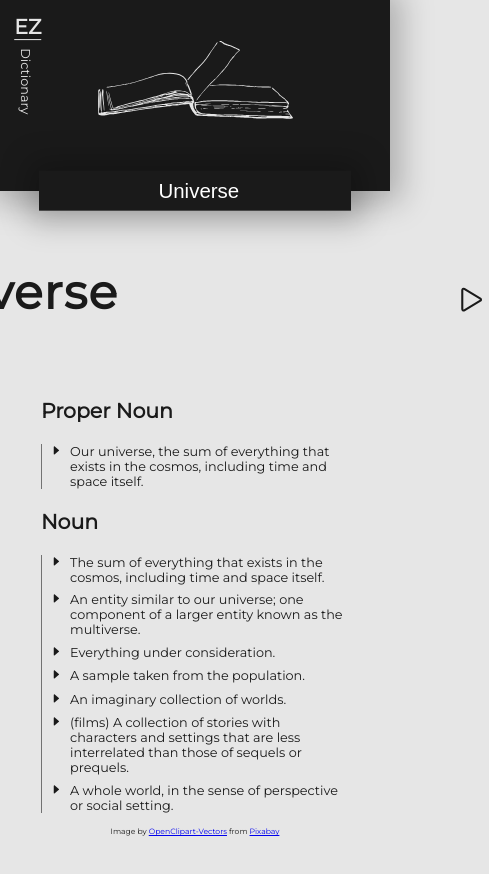
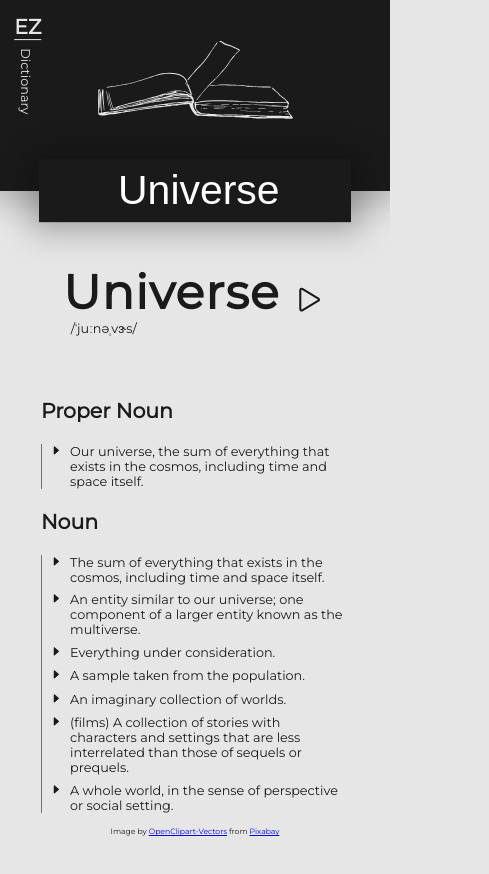
Before and after one commit to I-IAMBATMAN-N/dictionary, a website: page index.html in a window 390 px wide. Shown: the whole page, 489 px wide, since content can reach past the window. Drawn offline with nearby package versions, Linux system fonts and the light colour scheme.

Commit message:
Update style.css

```diff
--- a/style.css
+++ b/style.css
@@ -147,6 +147,8 @@ body {
 
   padding: 1.2rem 0;
   padding-left: 1.2rem;
+
+  width: 100%;
 
   border: none;
 
@@ -401,12 +403,22 @@ body {
   html {
     font-size: 40%;
   }
+  .word-container {
+    flex: 0 0 0;
+    max-width: 100%;
+  }
   .upper-container {
     -webkit-box-pack: center;
     -ms-flex-pack: center;
     justify-content: center;
 
     gap: 1.2rem;
+  }
+  .word {
+    word-break: normal;
+  }
+  .input {
+    font-size: 6.4rem;
   }
 }
 @media (max-width: 36em) {
```
